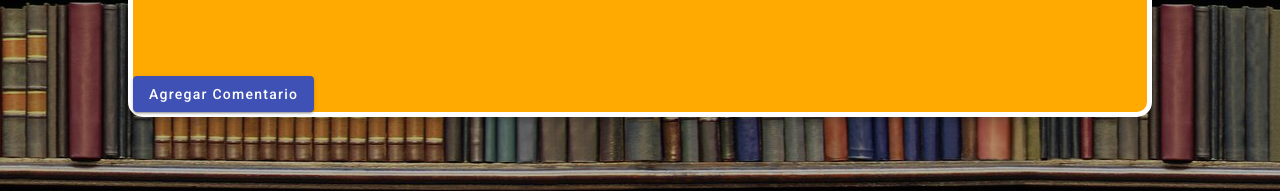
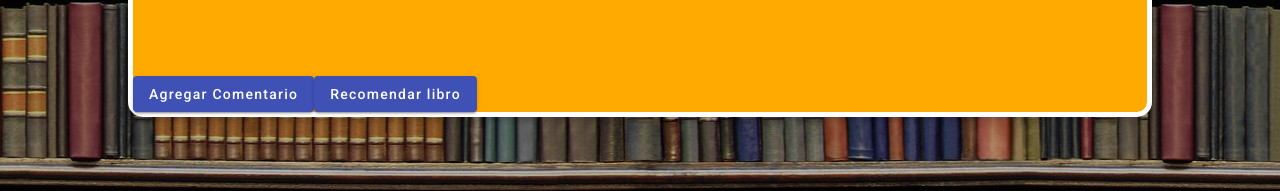
Before and after one commit to ReadWell-SW54-SI729/FRONT_END, an Angular app: page /Catalogue/bookDetail/1 in a window 1280 px wide. Shown: the part 478-669 px from the top of the page. Built offline with nearby package versions, Linux system fonts and the light colour scheme; no server answers.

Commit message:
Update book-detail.component.html

```diff
--- a/src/app/bookflow/components/book-detail/book-detail.component.html
+++ b/src/app/bookflow/components/book-detail/book-detail.component.html
@@ -22,6 +22,7 @@
     <!-- Botón para agregar comentario -->
     <div class="button">
       <button mat-raised-button color="primary" (click)="agregarComentario()">Agregar Comentario</button>
+      <button mat-raised-button color="primary" (click)="recomendar()">Recomendar libro</button>
     </div>
   </mat-card>
 </div>
```
